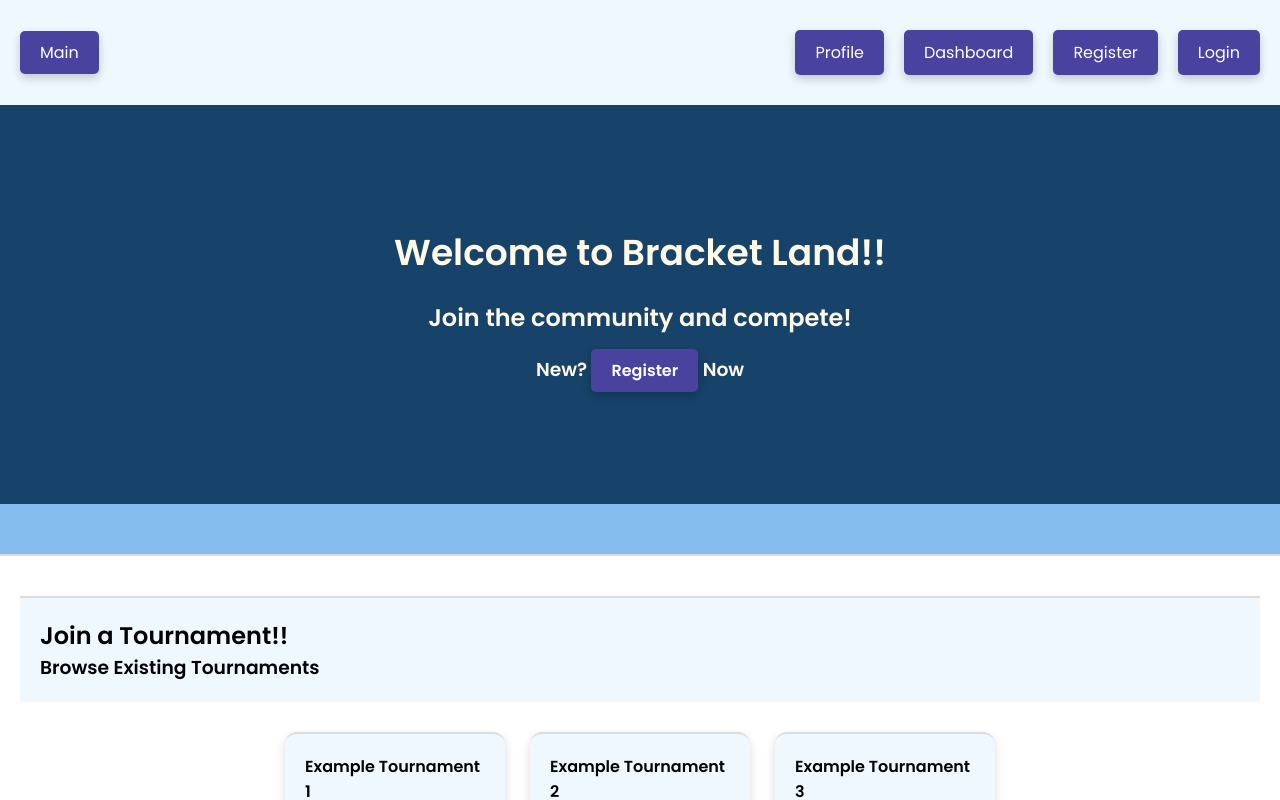
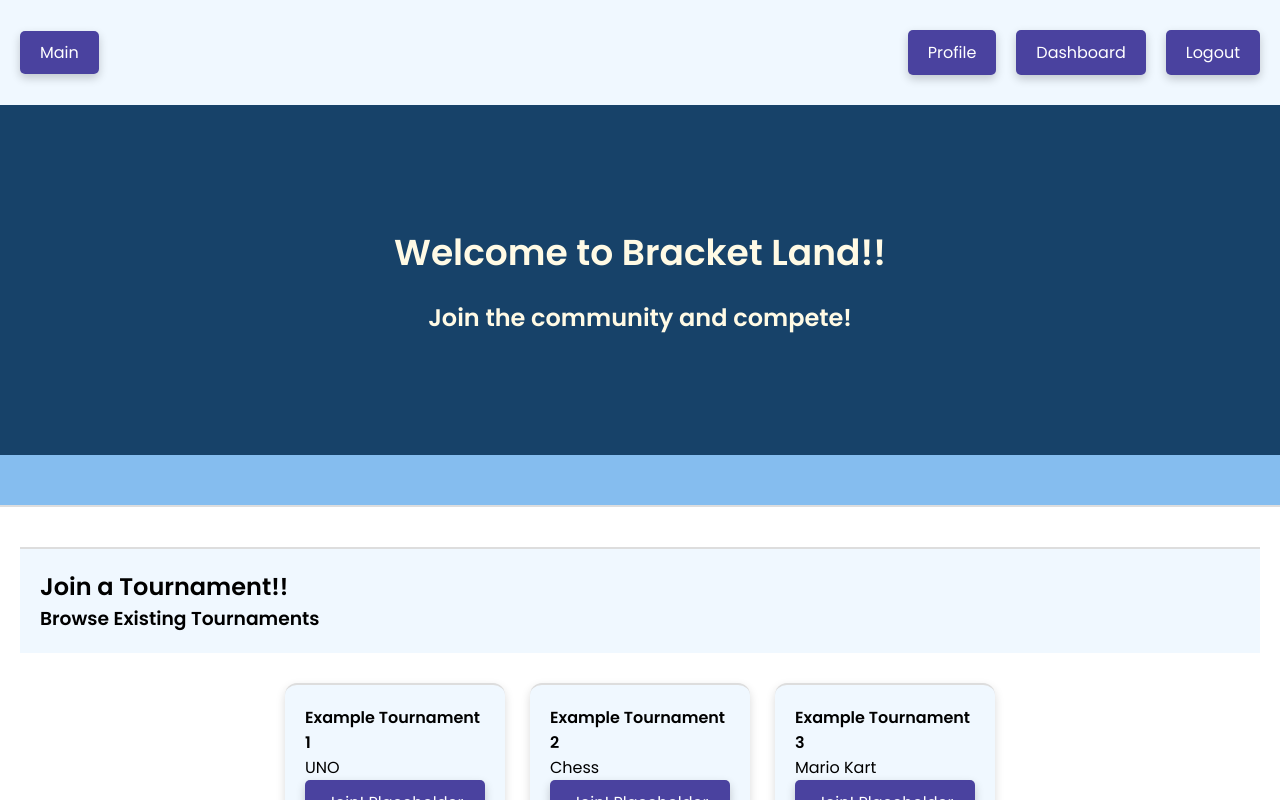
Before and after one commit to KailenC/Bracket-Website-group-project, a React (Create React App) app in the folder frontend/: page / in a window 1280 px wide. Shown: the top 800 px of the page. Built offline with nearby package versions, Linux system fonts and the light colour scheme; sample sign-in values are in the browser's storage.

Commit message:
Updated access to certain pages based on login
I just moved things around based on if the user is logged in

```diff
--- a/frontend/src/App.js
+++ b/frontend/src/App.js
@@ -1,15 +1,25 @@
-import { BrowserRouter as Router, Routes, Route, Link } from "react-router-dom";
+import { BrowserRouter as Router, Routes, Route, Link, useNavigate } from "react-router-dom";
 import Register from "./Register";
 import Login from "./Login";
 import Main from "./Main";
 import Dashboard from "./Dashboard";
 import UserProfile from "./UserProfile";
-import TournamentPage from "./TournamentPage";
 import "./App.css";
 
-function App() {
-  return (
-    <Router>
+function AppDefault(){
+  const navigate = useNavigate();
+  const token = localStorage.getItem("token");
+  const isLoggedIn = !!token;
+
+  //logou = no token then default to main page
+  const logout = () => {
+    localStorage.removeItem("token");
+    localStorage.removeItem("username");
+    navigate("/");
+  };
+
+  return(
+    <>
       <div className="header">
         <div className="left">
           <Link to="/" className="btn">
@@ -18,18 +28,17 @@ function App() {
         </div>
 
         <div className="right">
-          <Link to="/profile" className="btn">
-            Profile
-          </Link>
-          <Link to="/dashboard" className="btn">
-            Dashboard
-          </Link>
-          <Link to="/register" className="btn">
-            Register
-          </Link>
-          <Link to="/login" className="btn">
-            Login
-          </Link>
+          {!isLoggedIn ? (
+          <>
+          <Link to="/register" className="btn">Register</Link>
+          <Link to="/login" className="btn">Login</Link>
+          </>
+          ) : (
+          <>
+          <Link to="/profile" className="btn">Profile</Link>
+          <Link to="/dashboard" className="btn">Dashboard</Link>
+          <button onClick={logout} className="btn">Logout</button>
+          </>)}
         </div>
       </div>
 
@@ -39,8 +48,16 @@ function App() {
         <Route path="/login" element={<Login />} />
         <Route path="/dashboard" element={<Dashboard />} />
         <Route path="/profile" element={<UserProfile />} />
-        <Route path="/tournament/:id" element={<TournamentPage />} />
       </Routes>
+
+    </>
+  );
+}
+
+function App() {
+  return (
+    <Router>
+      <AppDefault />
     </Router>
   );
 }
--- a/frontend/src/Dashboard.js
+++ b/frontend/src/Dashboard.js
@@ -436,15 +436,6 @@ export default function Dashboard() {
             My Profile
           </Link>
 */}
-          <button
-            className="btn"
-            onClick={() => {
-              localStorage.removeItem("token");
-              navigate("/login");
-            }}
-          >
-            Log out
-          </button>
         </div>
       </div>
 
--- a/frontend/src/Main.js
+++ b/frontend/src/Main.js
@@ -1,10 +1,16 @@
 import { Link } from "react-router-dom";
 function Main() {
+
+  const token = localStorage.getItem("token");
+  const isLoggedIn = !!token;
+
   return (
     <div>
       <div className="center-container">
         <h1>Welcome to Bracket Land!!</h1>
         <h2>Join the community and compete!</h2>
+
+        {(!isLoggedIn) && (
 
         <h3>
           New?{" "}
@@ -13,6 +19,7 @@ function Main() {
           </Link>{" "}
           Now
         </h3>
+      )}
       </div>
 
       <br></br>
--- a/frontend/src/UserProfile.js
+++ b/frontend/src/UserProfile.js
@@ -174,15 +174,7 @@ export default function UserProfile() {
             My Profile
           </Link>
           */}
-          <button
-            className="btn"
-            onClick={() => {
-              localStorage.removeItem("token");
-              navigate("/login");
-            }}
-          >
-            Log out
-          </button>
+
         </div>
       </div>
 
```
